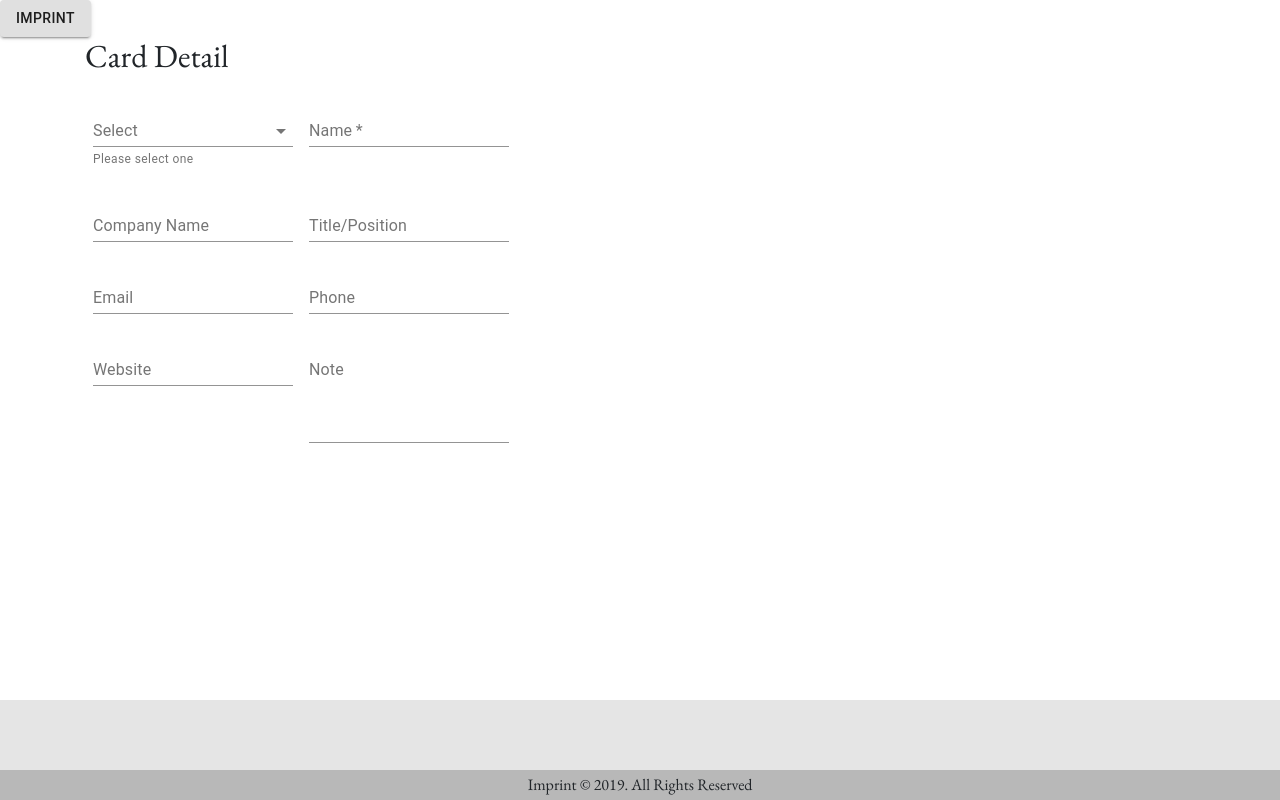
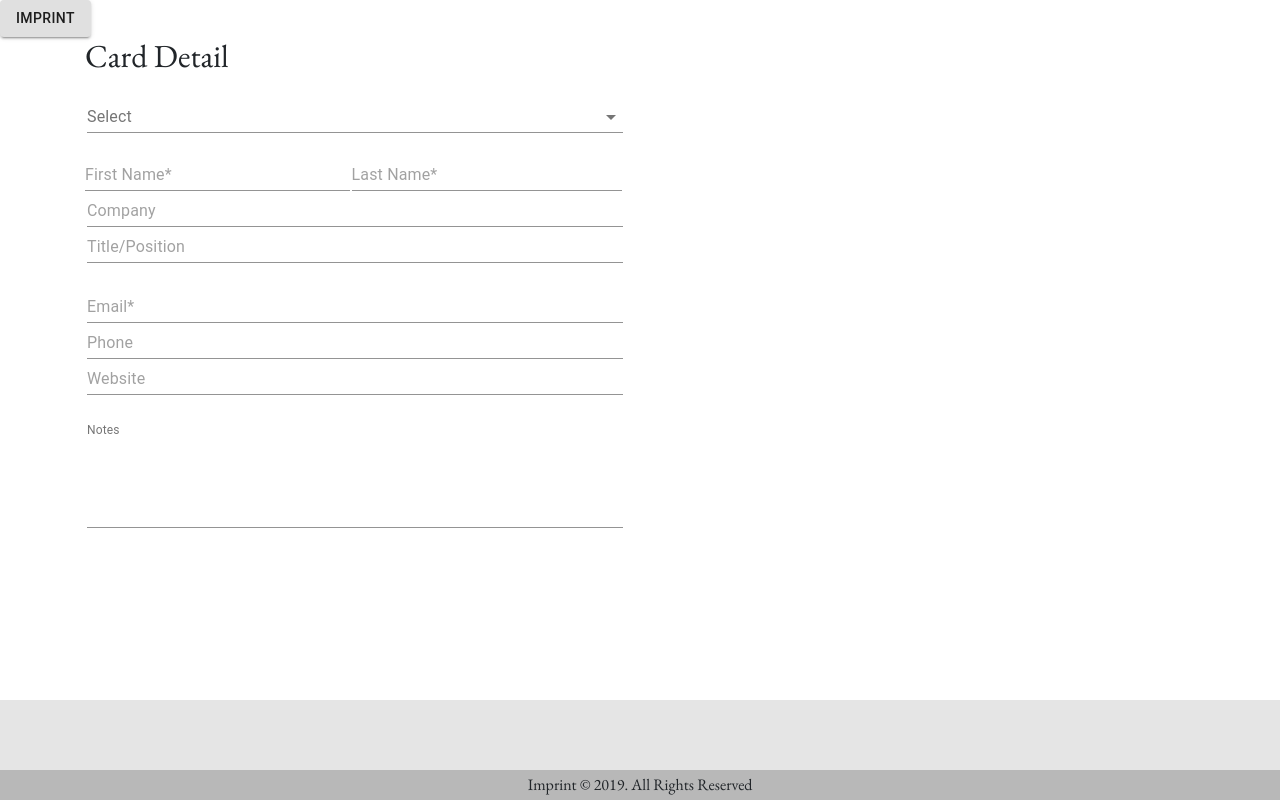
Before and after one commit to hchen651/app-project-3, a React (Create React App) app in the folder client/: page /detail in a window 1280 px wide. Built offline with nearby package versions, Linux system fonts and the light colour scheme.

Commit message:
card detail

```diff
--- a/client/src/components/BusinessCard/index.js
+++ b/client/src/components/BusinessCard/index.js
@@ -13,15 +13,12 @@ const useStyles = makeStyles(theme => ({
         flexWrap: 'wrap',
     },
     textField: {
+        margin: theme.spacing(1),
         marginLeft: theme.spacing(1),
         marginRight: theme.spacing(1),
-        width: 200,
     },
     dense: {
         marginTop: 19,
-    },
-    menu: {
-        width: 400,
     },
 }));
 
@@ -62,7 +59,9 @@ export default function TextFields() {
         <form className={classes.container} noValidate autoComplete="off">
             <TextField
                 id="standard-select-account"
+                style={{ margin: 2, marginBottom: 10}}
                 select
+                fullWidth
                 label="Select"
                 className={classes.textField}
                 value={values.account}
@@ -72,7 +71,6 @@ export default function TextFields() {
                     className: classes.menu,
                 },
                 }}
-                helperText="Please select one"
                 margin="normal"
                 >
                 {accounts.map(option => (
@@ -81,66 +79,93 @@ export default function TextFields() {
                     </MenuItem>
                 ))}
             </TextField>
+
             <TextField
                 required
                 id="standard-required"
-                label="Name"
-                className={classes.textField}
-                value={values.name}
-                onChange={handleChange('name')}
+                style={{ width: "49%", marginBottom: 2 }}
+                placeholder="First Name*"
                 margin="normal"
+                InputLabelProps={{
+                shrink: true,
+                }}
             />
             <TextField
-                id="standard-uncontrolled"
-                label="Company Name"
-                className={classes.textField}
-                value={values.company}
-                onChange={handleChange('company')}
+                required
+                id="standard-required"
+                style={{ marginLeft: 2, width: "50%", marginBottom: 2 }}
+                placeholder="Last Name*"
                 margin="normal"
+                InputLabelProps={{
+                shrink: true,
+                }}
             />
             <TextField
-                id="standard-uncontrolled"
-                label="Title/Position"
-                className={classes.textField}
-                value={values.position}
-                onChange={handleChange('position')}
+                id="standard-full-width"
+                style={{ margin: 2 }}
+                placeholder="Company"
+                fullWidth
                 margin="normal"
+                InputLabelProps={{
+                shrink: true,
+                }}
             />
             <TextField
-                id="standard-required"
-                label="Email"
-                className={classes.textField}
-                value={values.position}
-                onChange={handleChange('email')}
+                id="standard-full-width"
+                style={{ margin: 2 }}
+                placeholder="Title/Position"
+                fullWidth
                 margin="normal"
+                InputLabelProps={{
+                shrink: true,
+                }}
+            />
+            <br />
+
+            <TextField
+                required
+                id="standard-full-width"
+                style={{ margin: 2 }}
+                placeholder="Email*"
+                fullWidth
+                margin="normal"
+                InputLabelProps={{
+                shrink: true,
+                }}
             />
             <TextField
-                id="standard-uncontrolled"
-                label="Phone"
-                className={classes.textField}
-                onChange={handleChange('phone')}
-                value={values.position}
+                id="standard-full-width"
+                style={{ margin: 2 }}
+                placeholder="Phone"
+                fullWidth
                 margin="normal"
+                InputLabelProps={{
+                shrink: true,
+                }}
             />
             <TextField
-                id="standard-uncontrolled"
-                label="Website"
-                className={classes.textField}
-                onChange={handleChange('website')}
-                value={values.position}
+                id="standard-full-width"
+                style={{ margin: 2 }}
+                placeholder="Website"
+                fullWidth
                 margin="normal"
+                InputLabelProps={{
+                shrink: true,
+                }}
             />
+            <br />
 
-
-
-
-             <TextField
-                id="standard-multiline-static"
-                label="Note"
+            <TextField
+                id="standard-full-width"
+                label="Notes"
+                style={{ margin: 2 }}
+                fullWidth
                 multiline
                 rows="4"
-                className={classes.textField}
                 margin="normal"
+                InputLabelProps={{
+                shrink: true,
+                }}
             />
         </form>
     );
```
